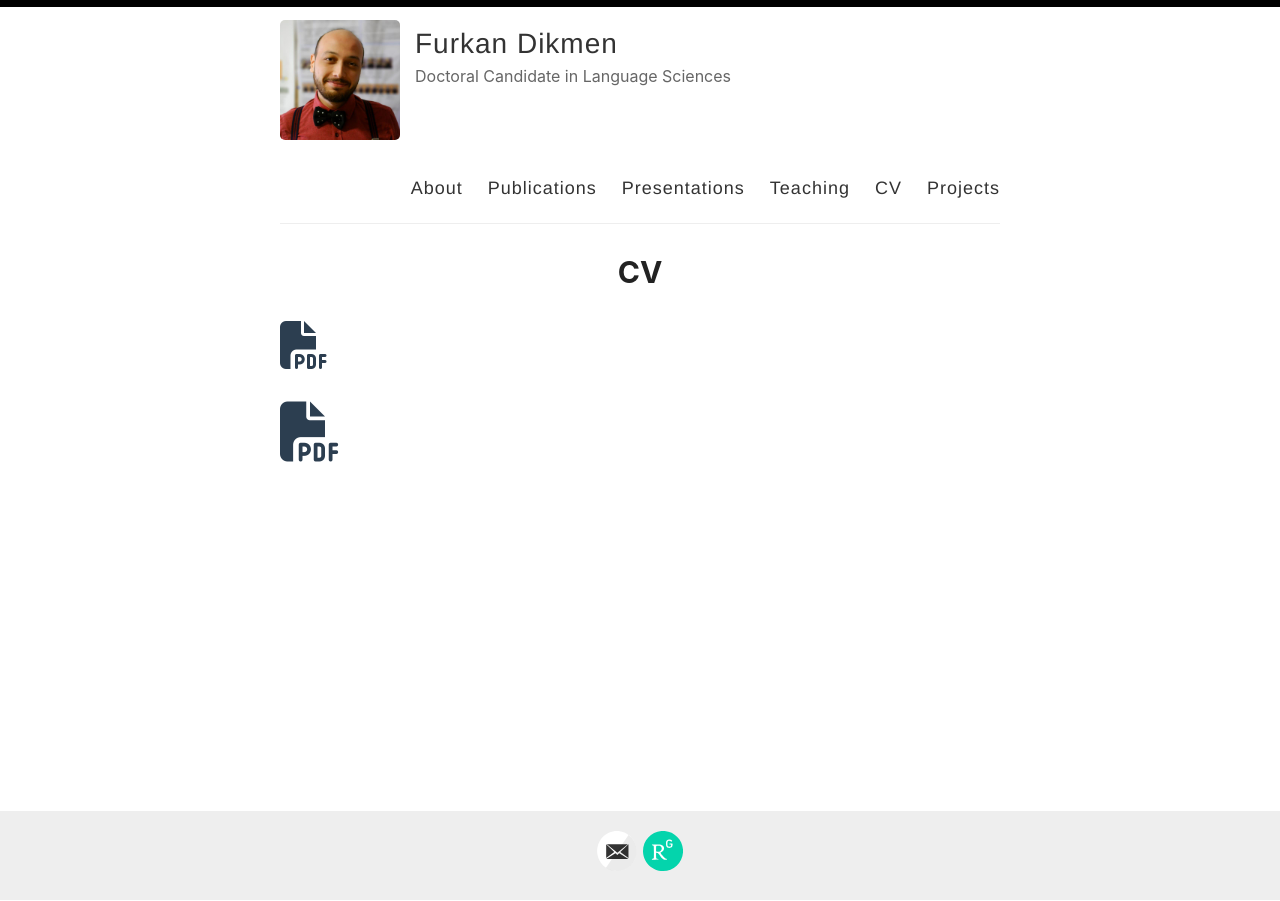
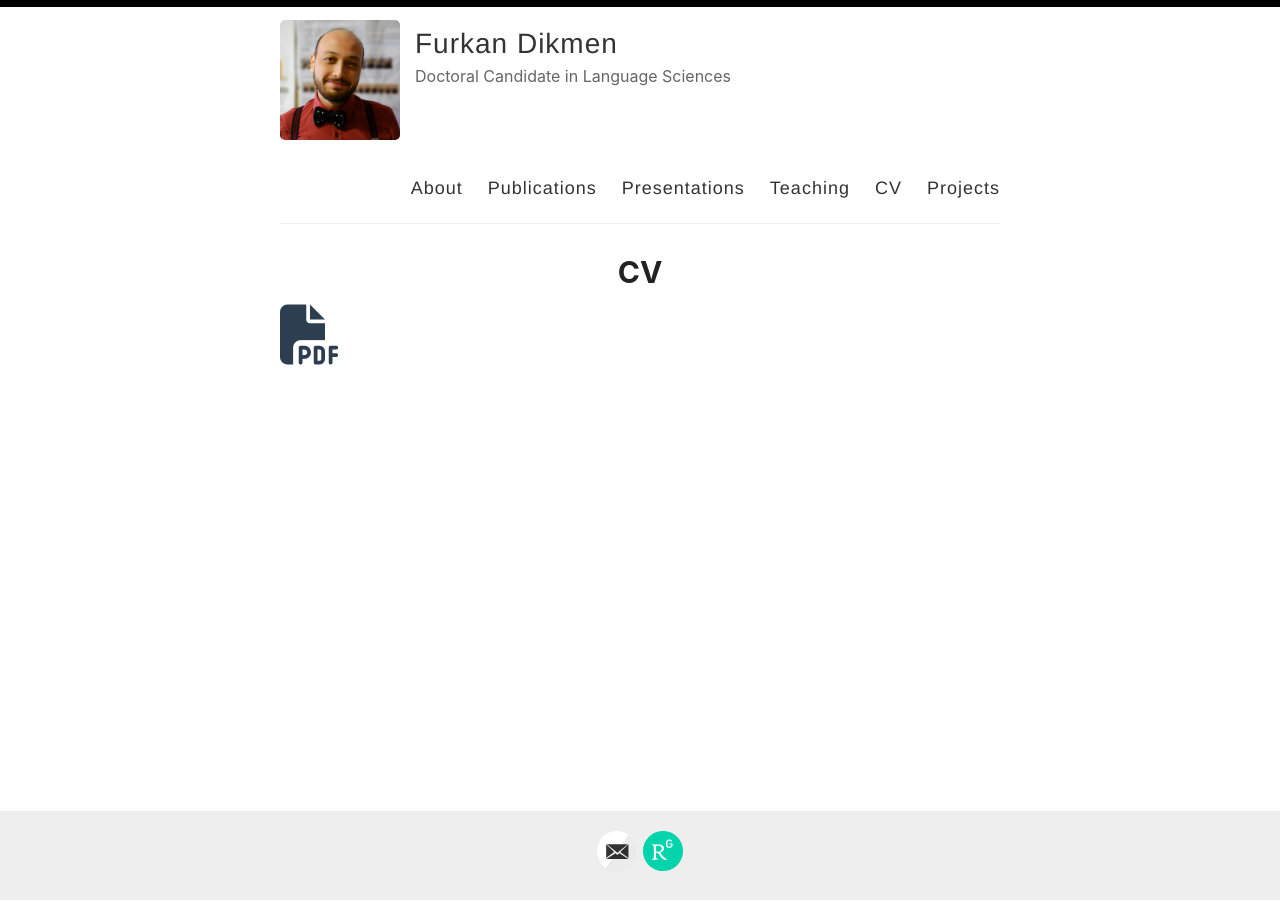
Before and after one commit to furkandikmen/furkandikmen.github.io, a Jekyll site: the page built from _pages/cv.md, in a window 1280 px wide. Built offline with Jekyll 4.4.1, drawn with Linux system fonts in a browser that asks for light colours.

Commit message:
Update cv.md

```diff
--- a/_pages/cv.md
+++ b/_pages/cv.md
@@ -3,16 +3,6 @@ layout: page
 title: CV
 permalink: /cv/
 ---
-
-<!-- Put this inside <head> -->
-<link rel="stylesheet" href="https://cdnjs.cloudflare.com/ajax/libs/font-awesome/6.4.0/css/all.min.css">
-
-<!-- Clickable CV icon -->
-<a href="https://furkandikmen.com/assets/CV/CV_Furkan_Dikmen_ (15).pdf" target="_blank"
-   style="font-size: 48px; color: #2c3e50;">
-  <i class="fa-solid fa-file-pdf"></i>
-</a>
-
 
 <html lang="tr">
 <head>
```
